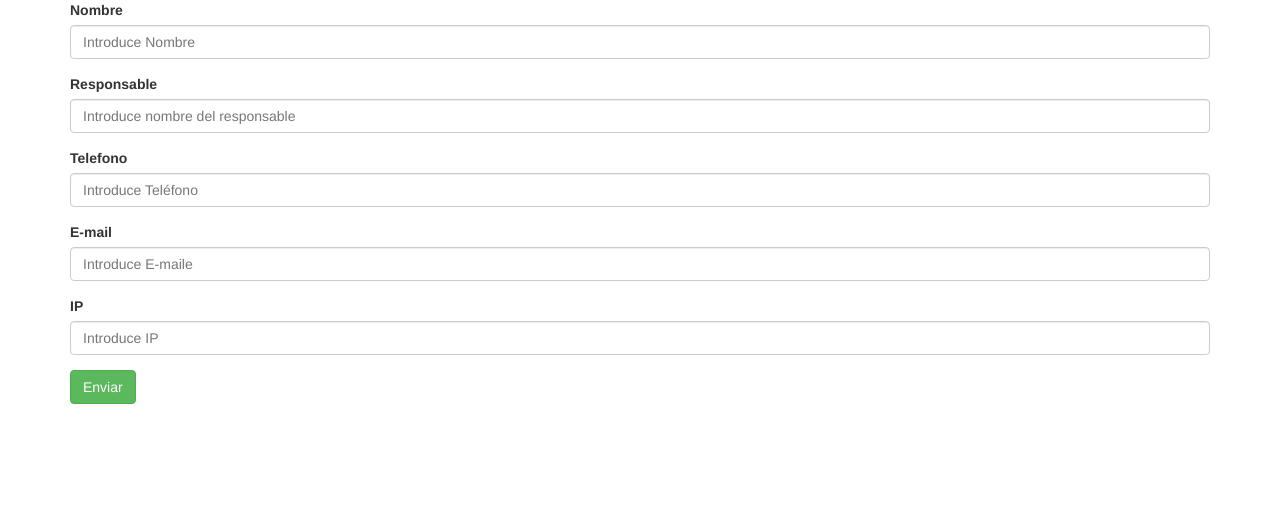
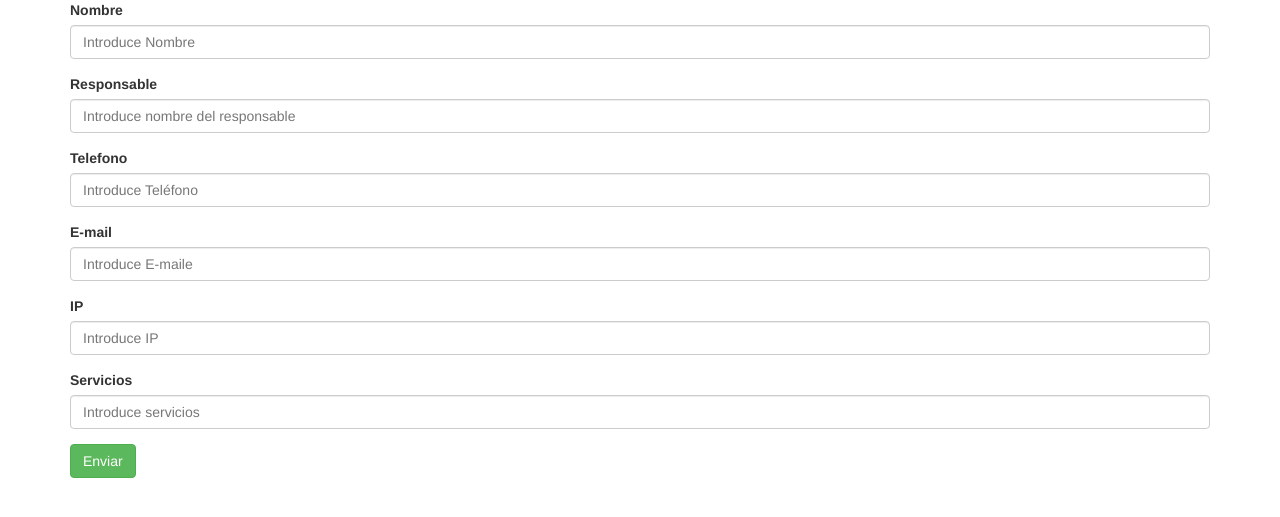
Before and after one commit to 9aaron9/practica21-negretecaudillo, a PHP site: page /editarSala.php in a window 1280 px wide. Shown: the top 517 px of the page. Run offline with PHP 8.4, Linux system fonts and the light colour scheme; data that the repository does not hold is empty; a stand-in replaces the project's code that opens the database connection; some libraries are stand-ins or nearby versions.

Commit message:
agregar campo servicios #6

```diff
--- a/alta.php
+++ b/alta.php
@@ -9,15 +9,16 @@ if (isset($_GET["nom"])) {
     $telefono = $_GET["tel"];
     $email = $_GET["mail"];
     $ip = $_GET["ip"];
+    $servicios = $_GET["servicios"];
 
 
 
     // Hay campos en blanco
-    if($name==NULL|$responsable==NULL|$telefono==NULL|$email==NULL|$ip==NULL) {
+    if($name==NULL|$responsable==NULL|$telefono==NULL|$email==NULL|$ip==NULL|$servicios==NULL) {
         echo "un campo est&aacute; vacio.";
         formRegistro();
     }else{
-                $query = 'INSERT INTO SALA_REMOTA (nombre, responsable, telefono, email_responsable, ip) VALUES ("'.$name.'","'.$responsable.'","'.$telefono.'","'.$email.'","'.$ip.'")';
+                $query = 'INSERT INTO SALA_REMOTA (nombre, responsable, telefono, email_responsable, ip, servicios) VALUES ("'.$name.'","'.$responsable.'","'.$telefono.'","'.$email.'","'.$ip.'","'.$servicios.'")';
                 mysql_query($query) or die(mysql_error());
                 echo 'La sala '.$name.' ha sido registrada de manera satisfactoria.<br/>';
    header('Location: index.php');
--- a/editar.php
+++ b/editar.php
@@ -9,18 +9,19 @@ if (isset($_GET["nom"])) {
     $telefono = $_GET["tel"];
     $email = $_GET["mail"];
     $ip = $_GET["ip"];
+    $servicios = $_GET["servicios"];
     $id = $_GET["id"];
 
 
 
 
     // Hay campos en blanco
-    if($name==NULL|$responsable==NULL|$telefono==NULL|$email==NULL|$ip==NULL) {
+    if($name==NULL|$responsable==NULL|$telefono==NULL|$email==NULL|$ip==NULL|$servicios==NULL) {
         echo "un campo est&aacute; vacio.";
         formRegistro();
     }else{
 
-                $query = 'UPDATE SALA_REMOTA SET nombre="'.$name.'", responsable="'.$responsable.'", telefono="'.$telefono.'", email_responsable="'.$email.'", ip="'.$ip.'" WHERE id_sala_remota='.$id;
+                $query = 'UPDATE SALA_REMOTA SET nombre="'.$name.'", responsable="'.$responsable.'", telefono="'.$telefono.'", email_responsable="'.$email.'", ip="'.$ip.'", servicios="'.$servicios.'" WHERE id_sala_remota='.$id;
                 mysql_query($query) or die(mysql_error());
                 //echo 'La sala '.$name.' se ha modificado satisfactoria.<br/>';
    header('Location: listar.php');
--- a/editarSala.php
+++ b/editarSala.php
@@ -17,6 +17,7 @@ if (isset($_GET["id"])) {
        $tel = $dato['telefono'];
        $mail = $dato["email_responsable"];
        $ip = $dato["ip"];
+       $servicios = $dato["servicios"];
        $id = $dato["id_sala_remota"];
 
    }
@@ -81,6 +82,11 @@ if (isset($_GET["id"])) {
     <input name= "ip" type="text" class="form-control" id="juan Perez"
            placeholder="Introduce IP"value= "<?=$ip;?>">
   </div>
+    <div class="form-group">
+    <label for="ejemplo_email_1">Servicios</label>
+    <input name= "servicios" type="text" class="form-control" id="juan Perez"
+           placeholder="Introduce servicios" value= "<?=$servicios;?>">
+  </div>
   <button type="submit" class="btn btn-success">Enviar</button>
 </form>
 </div>
--- a/sala_remota.html
+++ b/sala_remota.html
@@ -49,6 +49,11 @@
     <input name= "ip" type="text" class="form-control" id="juan Perez"
            placeholder="Introduce IP">
   </div>
+    <div class="form-group">
+    <label for="ejemplo_email_1">Servicios</label>
+    <input name= "servicios" type="text" class="form-control" id="juan Perez"
+           placeholder="Introduce servicios">
+  </div>
   <button type="submit" class="btn btn-success">Enviar</button>
 </form>
 </div>
```
Also changed, not shown: index.php (+4 -3 lines).
